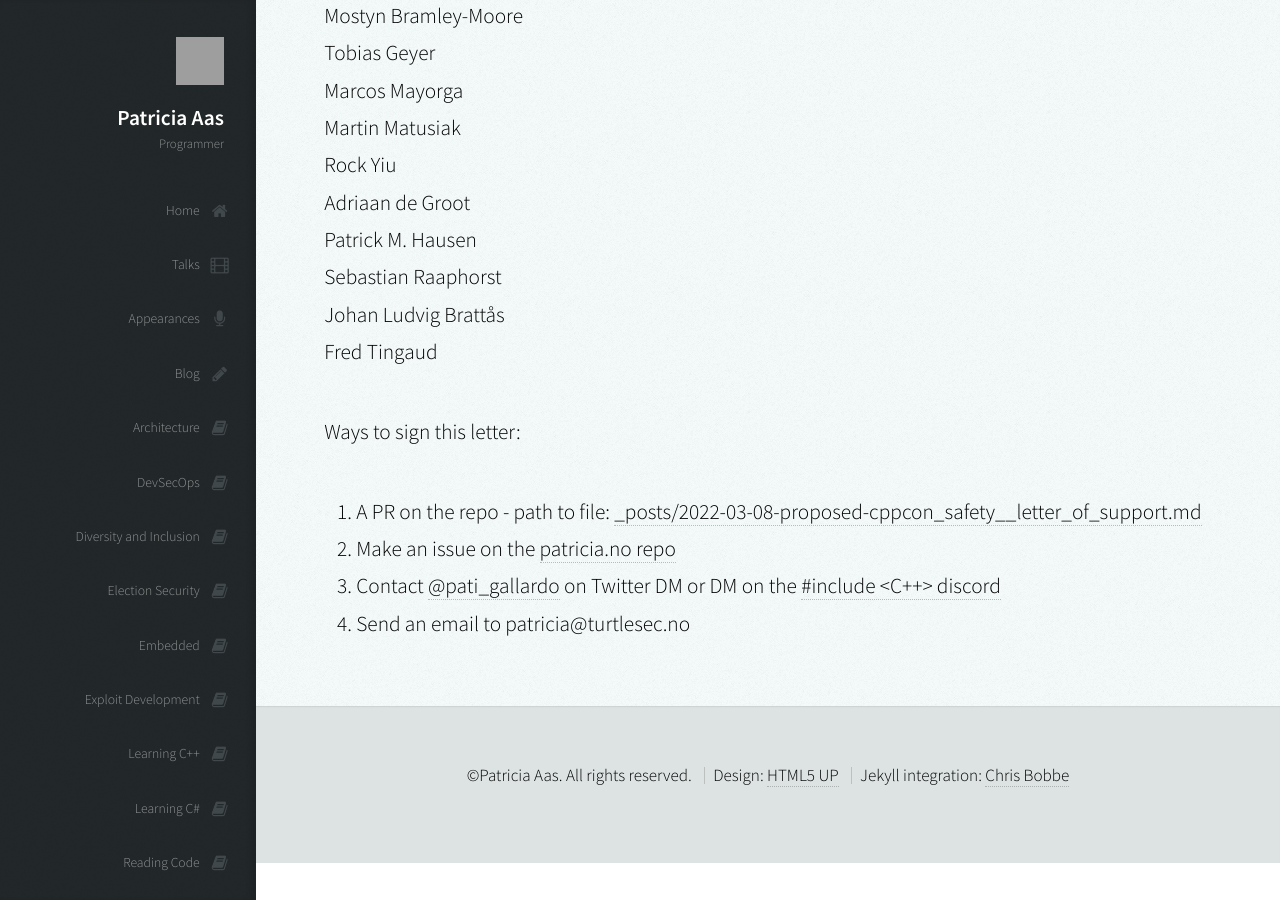
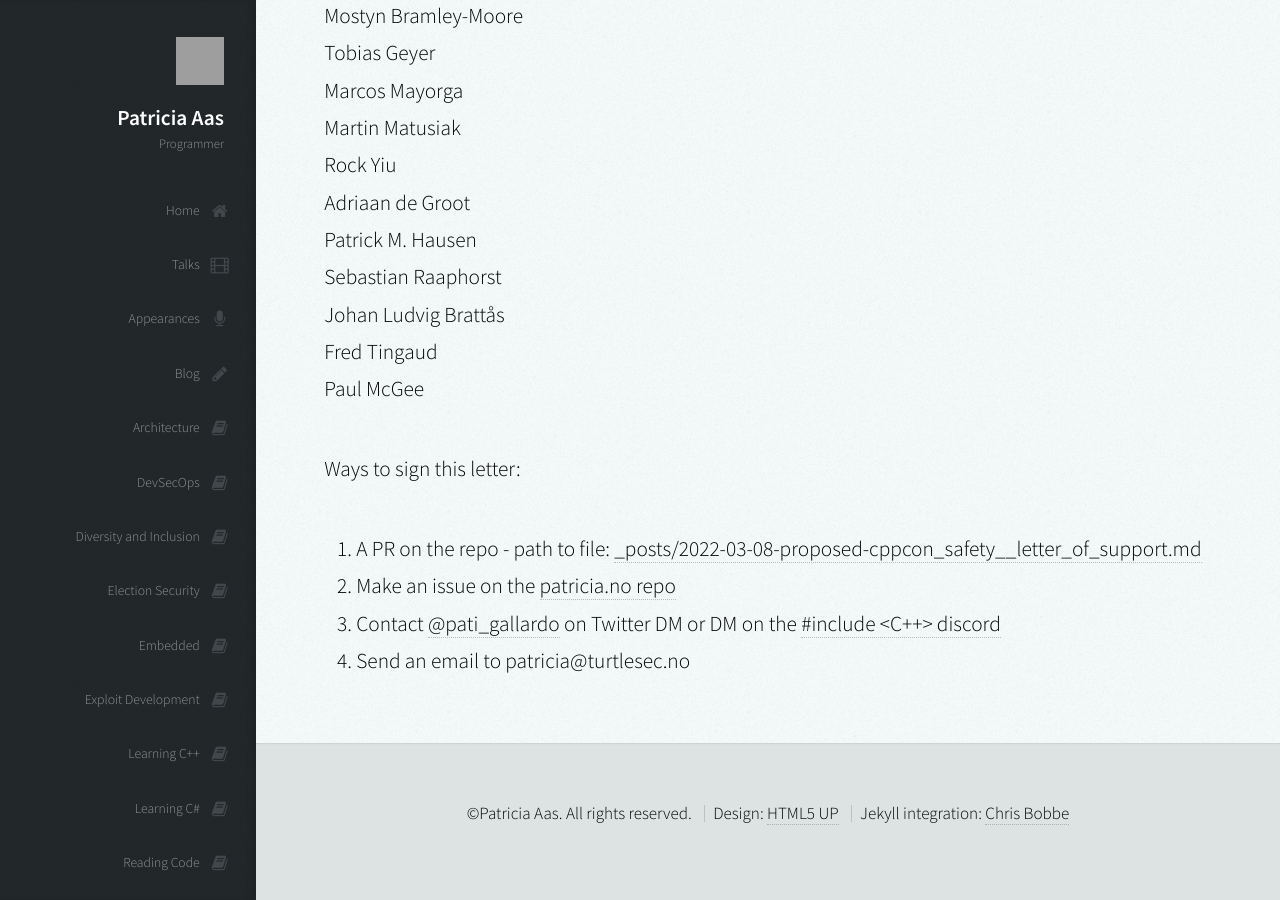
Before and after one commit to patricia-gallardo/patricia-gallardo.github.io, a Jekyll site: the page built from _posts/2022-03-08-proposed-cppcon_safety__letter_of_support.md, in a window 1280 px wide and 900 px high, scrolled down 7874 px. Built offline with Jekyll 4.4.1, drawn with Linux system fonts in a browser that asks for light colours; nearby versions of some CDN libraries; grey boxes are pictures that could not be loaded.

Commit message:
room on the hill ?

```diff
--- a/_posts/2022-03-08-proposed-cppcon_safety__letter_of_support.md
+++ b/_posts/2022-03-08-proposed-cppcon_safety__letter_of_support.md
@@ -219,6 +219,7 @@ Patrick M. Hausen <br>
 Sebastian Raaphorst <br>
 Johan Ludvig Brattås <br>
 Fred Tingaud <br>
+Paul McGee <br>
 
 Ways to sign this letter:
 1. A PR on the repo - path to file: [_posts/2022-03-08-proposed-cppcon_safety__letter_of_support.md][4]
```
